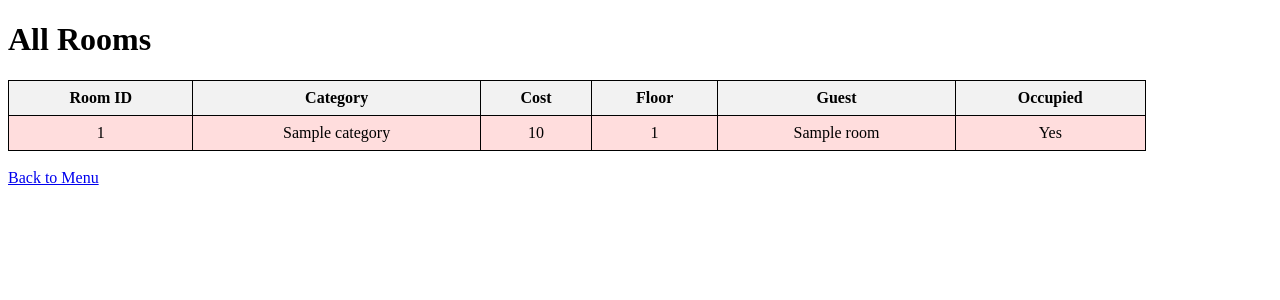
After one commit to Daniel2369/myHotel_DevOps_MidTerm, a FastAPI app: template templates/rooms.html in a window 1280 px wide. The commit adds this page. Shown: the top 300 px of the page. Run offline with FastAPI, Linux system fonts and the light colour scheme; the template is opened without the code that fills it: most values are stand-ins (such as "Sample title", 1, 10 or a date in 2020).

Commit message:
Changed the display rooms to a table

```diff
--- a/backend.py
+++ b/backend.py
@@ -1,7 +1,7 @@
 # Import Libraries
 from fastapi import FastAPI, Request, Form # Backend app library fastapi
 from contextlib import asynccontextmanager
-from fastapi.responses import HTMLResponse, PlainTextResponse
+from fastapi.responses import HTMLResponse
 from fastapi.templating import Jinja2Templates # Frontend library using html templates
 from starlette import status
 import random
@@ -78,25 +78,10 @@ async def check_in_form(request: Request):
 async def check_in_form(request: Request):
     return templates.TemplateResponse("check_out.html", {"request": request})
 
+@app.get("/rooms", response_class=HTMLResponse, status_code=status.HTTP_200_OK)
+async def get_rooms(request: Request):
+    return templates.TemplateResponse("rooms.html", {"request": request, "rooms": room_db})
 
-
-def stringify_my_dict(room_db: dict) -> str:
-    prettify_db = []
-    for room_id, details in room_db.items():
-        room_info = (
-            f"Room Number: {room_id}\n"
-            f"  Category: {details['category']}\n"
-            f"  Cost: {details['cost']}\n"
-            f"  Floor: {details['floor_number']}\n"
-            f"  Guest: {details['guest_name'] or 'None'}\n"
-            f"  Occupied: {'Yes' if details['occupied'] else 'No'}\n"
-        )
-        prettify_db.append(room_info)
-    return "\n".join(prettify_db)
-
-@app.get("/rooms", response_class=PlainTextResponse, status_code=status.HTTP_200_OK)
-async def get_rooms():
-    return stringify_my_dict(room_db)
 
 @app.post("/rooms/create_room", status_code=status.HTTP_201_CREATED)
 async def create_room(
--- a/templates/check_in.html
+++ b/templates/check_in.html
@@ -16,5 +16,7 @@
 
         <button type="submit">Check In</button>
     </form>
+    <br>
+    <a href="/">Back to Menu</a>
 </body>
 </html>
--- a/templates/check_out.html
+++ b/templates/check_out.html
@@ -14,5 +14,7 @@
 
         <button type="submit">Check Out</button>
     </form>
+    <br>
+    <a href="/">Back to Menu</a>
 </body>
 </html>
--- a/templates/create_room.html
+++ b/templates/create_room.html
@@ -19,5 +19,7 @@
 
         <button type="submit">Create Room</button>
     </form>
+    <br>
+    <a href="/">Back to Menu</a>
 </body>
 </html>
--- a/templates/delete_room.html
+++ b/templates/delete_room.html
@@ -9,5 +9,7 @@
         <input type="number" name="room_id" required><br><br>
         <button type="submit">Delete Room</button>
     </form>
+    <br>
+    <a href="/">Back to Menu</a>
 </body>
 </html>
--- /dev/null
+++ b/templates/rooms.html
@@ -0,0 +1,51 @@
+<!DOCTYPE html>
+<html>
+<head>
+    <title>All Rooms</title>
+    <style>
+        table {
+            border-collapse: collapse;
+            width: 90%;
+        }
+        th, td {
+            border: 1px solid black;
+            padding: 8px;
+            text-align: center;
+        }
+        th {
+            background-color: #f2f2f2;
+        }
+        .occupied {
+            background-color: #fdd;
+        }
+        .vacant {
+            background-color: #dfd;
+        }
+    </style>
+</head>
+<body>
+    <h1>All Rooms</h1>
+    <table>
+        <tr>
+            <th>Room ID</th>
+            <th>Category</th>
+            <th>Cost</th>
+            <th>Floor</th>
+            <th>Guest</th>
+            <th>Occupied</th>
+        </tr>
+        {% for room_id, room in rooms.items() %}
+        <tr class="{{ 'occupied' if room.occupied else 'vacant' }}">
+            <td>{{ room_id }}</td>
+            <td>{{ room.category }}</td>
+            <td>{{ room.cost }}</td>
+            <td>{{ room.floor_number }}</td>
+            <td>{{ room.guest_name or '—' }}</td>
+            <td>{{ 'Yes' if room.occupied else 'No' }}</td>
+        </tr>
+        {% endfor %}
+    </table>
+    <br>
+    <a href="/">Back to Menu</a>
+</body>
+</html>
--- a/templates/update_room.html
+++ b/templates/update_room.html
@@ -27,5 +27,7 @@
 
         <button type="submit">Update Room</button>
     </form>
+    <br>
+    <a href="/">Back to Menu</a>
 </body>
 </html>
```
